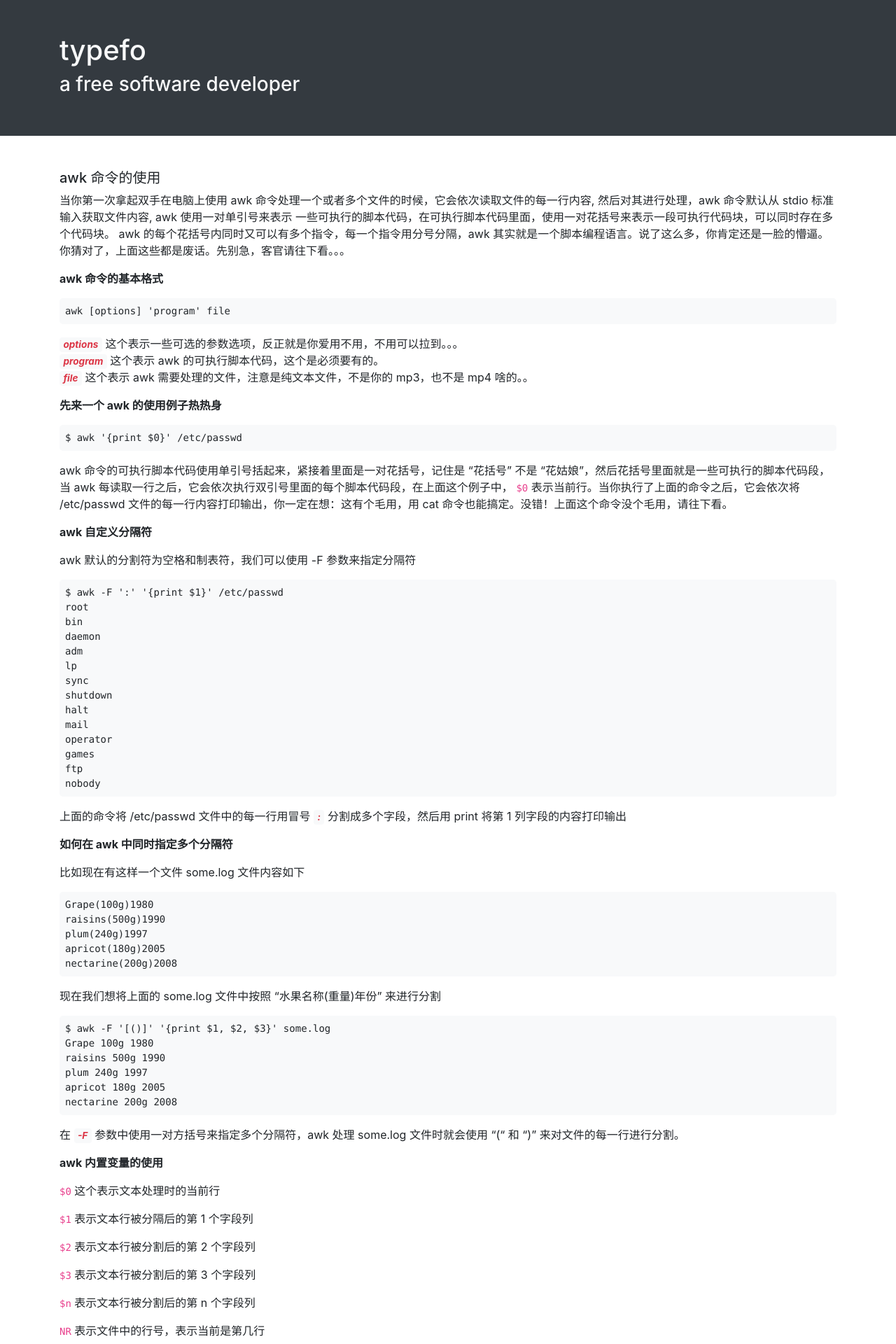
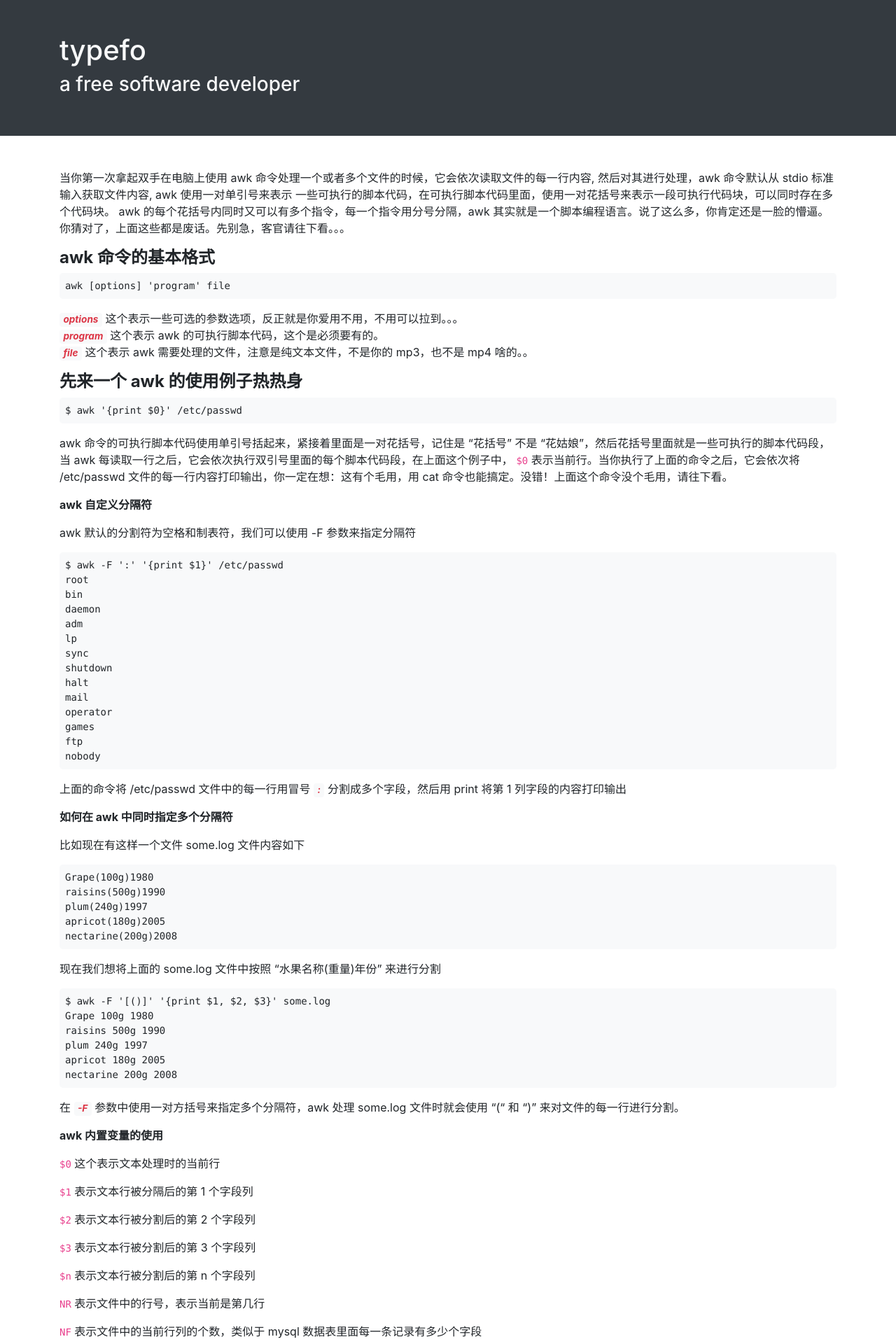
Before and after one commit to ehsud/blog, a Jekyll site: the page built from linux/the-awk-command.md, in a window 1280 px wide. Shown: the top 1920 px of the page at 70% size. Built offline with Jekyll 4.4.1, drawn with Linux system fonts in a browser that asks for light colours.

Commit message:
updated some files

```diff
--- a/assets/css/style.css
+++ b/assets/css/style.css
@@ -6,6 +6,10 @@ html {
 
 body {
     background-color: #ffffff;
+}
+
+h1, h2, h3, h4, h5, h6 {
+    font-weight: bolder;
 }
 
 .content img {
--- a/linux/the-awk-command.md
+++ b/linux/the-awk-command.md
@@ -5,11 +5,9 @@ description: 一个简单易懂的 awk 命令工具使用教程
 copyleft: true
 ---
 
-##### awk 命令的使用
-
 当你第一次拿起双手在电脑上使用 awk 命令处理一个或者多个文件的时候，它会依次读取文件的每一行内容, 然后对其进行处理，awk 命令默认从 stdio 标准输入获取文件内容, awk 使用一对单引号来表示 一些可执行的脚本代码，在可执行脚本代码里面，使用一对花括号来表示一段可执行代码块，可以同时存在多个代码块。 awk 的每个花括号内同时又可以有多个指令，每一个指令用分号分隔，awk 其实就是一个脚本编程语言。说了这么多，你肯定还是一脸的懵逼。你猜对了，上面这些都是废话。先别急，客官请往下看。。。
 
-**awk 命令的基本格式**
+#### awk 命令的基本格式
 
     awk [options] 'program' file
 
@@ -17,7 +15,7 @@ copyleft: true
 - *program* 这个表示 awk 的可执行脚本代码，这个是必须要有的。
 - *file*    这个表示 awk 需要处理的文件，注意是纯文本文件，不是你的 mp3，也不是 mp4 啥的。。
 
-**先来一个 awk 的使用例子热热身**
+#### 先来一个 awk 的使用例子热热身
 
     $ awk '{print $0}' /etc/passwd
 
```
